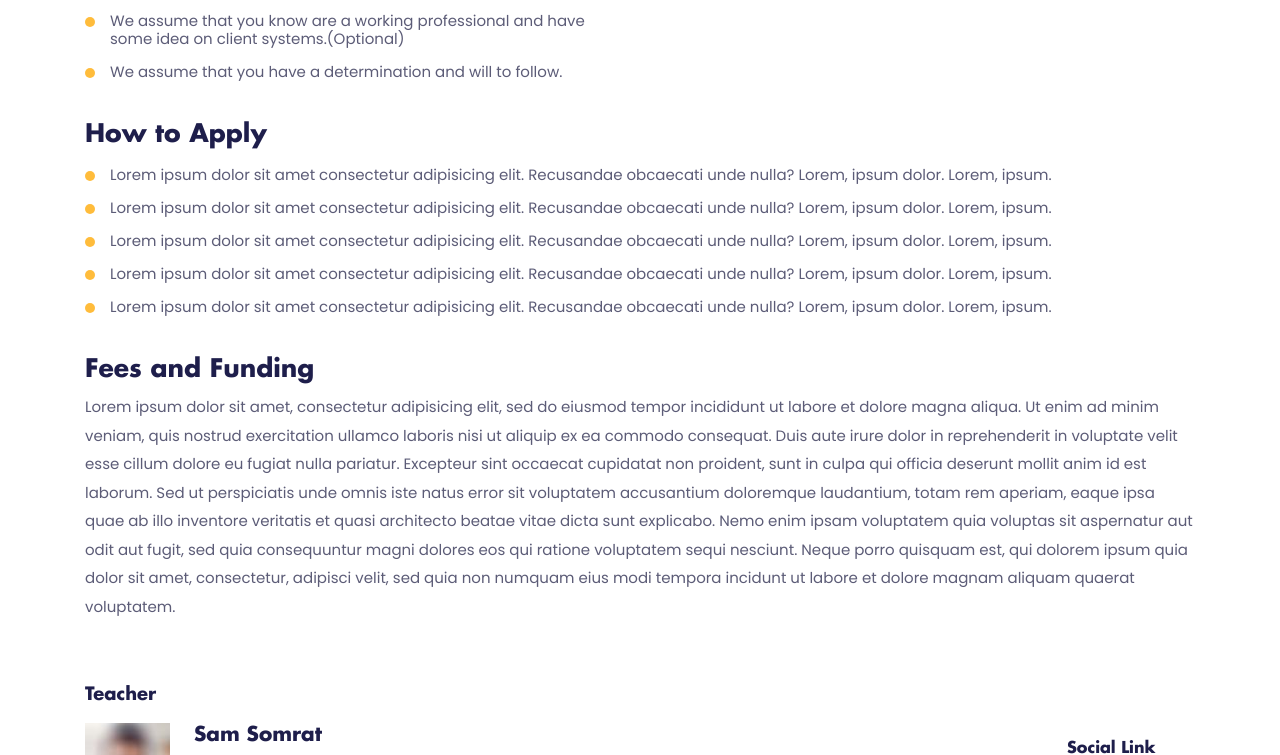
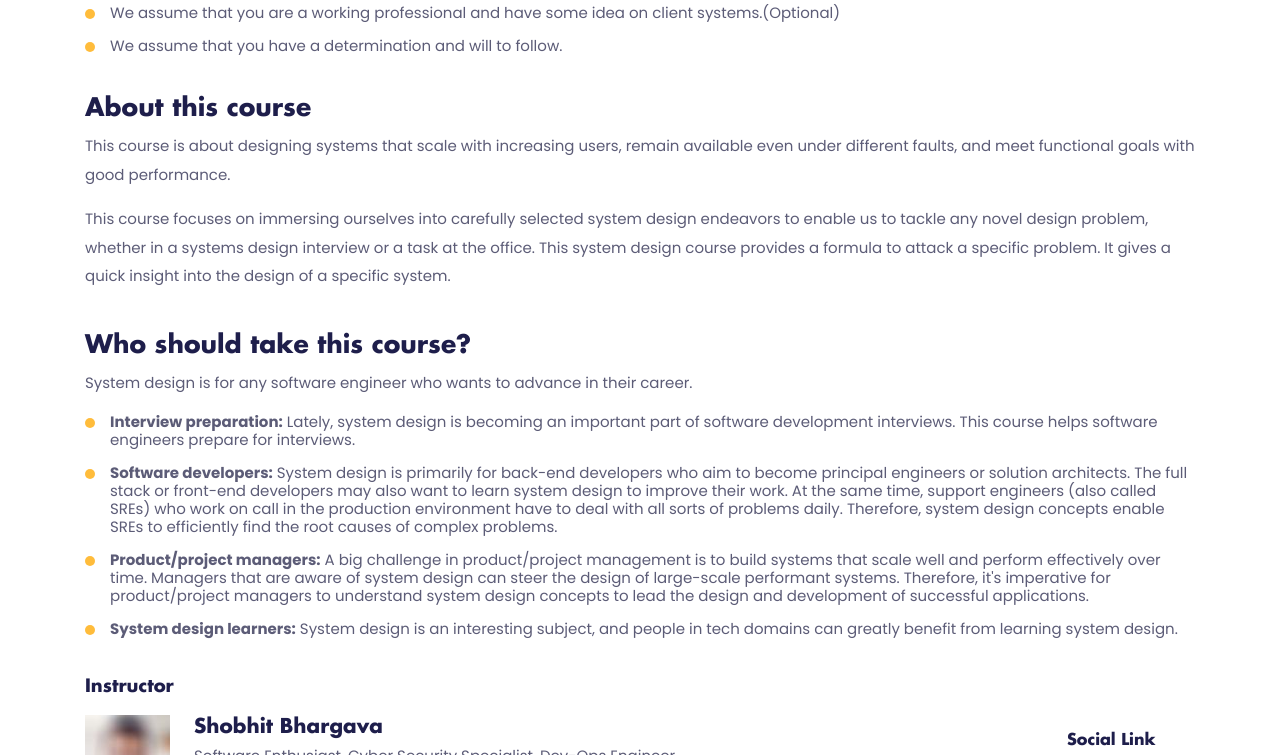
Before and after one commit to shobhitbhargava/Educenter, a plain HTML site: page System-design-crash-course.html in a window 1280 px wide. Shown: the part 1830-2585 px from the top of the page. Drawn offline with Linux system fonts and the light colour scheme; some packages are replaced by stand-ins of ours.

Commit message:
Changes made on 06/10/2024

```diff
--- a/System-design-crash-course.html
+++ b/System-design-crash-course.html
@@ -207,7 +207,7 @@
     <!-- course info -->
     <div class="row align-items-center mb-5">
       <div class="col-xl-3 order-1 col-sm-6 mb-4 mb-xl-0">
-        <h2>System Design Quick Overview</h2>
+        <h2>System Design</h2>
       </div>
       <div class="col-xl-6 order-sm-3 order-xl-2 col-12 order-2">
         <ul class="list-inline text-xl-center">
@@ -250,77 +250,79 @@
     </div>
     <!-- course details -->
     <div class="row">
-      <div class="col-12 mb-4">
+      <!-- What is system design? -->
+        <div class="col-6 mb-4">
           <h3>What is system design?</h3>
           <p>System design is the process of defining components and their integration, APIs, and data models to
           build large-scale systems that meet a specified set of functional and non-functional requirements.</p>
-
           <p>System design uses the concepts of computer networking, parallel computing, and distributed systems
             to craft systems that scale well and are performant. Distributed systems scale well by nature. However,
             distributed systems are inherently complex. The discipline of system design helps us tame this complexity
             and get the work done.</p>
-
           <p>System design aims to build reliable, effective, and maintainable systems, among other characteristics.</p>
-
           <ul class="list-styled">
             <li>Reliable systems handle faults, failures, and errors.</li>
             <li>Effective systems meet all user needs and business requirements.</li>
             <li>Maintainable systems are flexible and easy to scale up or down. The ability to add new features also comes under the umbrella of maintainability.</li>
           </ul>
         </div>
+        <div class="col-6 mb-4">
+          <!-- Replace 'path_to_image.jpg' with the actual path to your image -->
+          <img src="design.png" alt="System Design Diagram" style="max-width:110%;height:100%;">
+        </div>
 
+      <!-- Prerequisites for this course -->
       <div class="col-12 mb-4">
-        <h3 class="mb-3">Prerequisites for this course</h3>
-        <div class="col-12 px-0">
-          <div class="row">
-            <div class="col-md-6">
+        <h3>Prerequisites for this course</h3>
 		      <ul class="list-styled">
             <li>We assume that you know the fundamental concepts of a distributed system.</li>
             <li>We assume that you know the fundamental concepts of a computer and networking system.</li>
-                <li>We assume that you know are a working professional and have some idea on client systems.(Optional)</li>
+            <li>We assume that you are a working professional and have some idea on client systems.(Optional)</li>
             <li>We assume that you have a determination and will to follow.</li>
           </ul>
       </div>
+
+      <!-- About this course -->
+      <div class="col-12 mb-4">
+        <h3>About this course</h3>
+          <p>This course is about designing systems that scale with increasing users, remain available even under
+            different faults, and meet functional goals with good performance.</p>
+          <p>This course focuses on immersing ourselves into carefully selected system design endeavors to enable
+            us to tackle any novel design problem, whether in a systems design interview or a task at the office.
+            This system design course provides a formula to attack a specific problem. It gives a quick insight
+            into the design of a specific system.</p>
       </div>
-        </div>
-      </div>
+
+      <!-- Who should take this course? -->
       <div class="col-12 mb-4">
-        <h3 class="mb-3">How to Apply</h3>
+        <h3>Who should take this course?</h3>
+          <p>System design is for any software engineer who wants to advance in their career.</p>
           <ul class="list-styled">
-          <li>Lorem ipsum dolor sit amet consectetur adipisicing elit. Recusandae obcaecati unde nulla? Lorem, ipsum
-            dolor. Lorem, ipsum.</li>
-          <li>Lorem ipsum dolor sit amet consectetur adipisicing elit. Recusandae obcaecati unde nulla? Lorem, ipsum
-            dolor. Lorem, ipsum.</li>
-          <li>Lorem ipsum dolor sit amet consectetur adipisicing elit. Recusandae obcaecati unde nulla? Lorem, ipsum
-            dolor. Lorem, ipsum.</li>
-          <li>Lorem ipsum dolor sit amet consectetur adipisicing elit. Recusandae obcaecati unde nulla? Lorem, ipsum
-            dolor. Lorem, ipsum.</li>
-          <li>Lorem ipsum dolor sit amet consectetur adipisicing elit. Recusandae obcaecati unde nulla? Lorem, ipsum
-            dolor. Lorem, ipsum.</li>
+            <li><b>Interview preparation:</b> Lately, system design is becoming an important part of software development
+              interviews. This course helps software engineers prepare for interviews.</li>
+            <li><b>Software developers:</b> System design is primarily for back-end developers who aim to become principal
+              engineers or solution architects. The full stack or front-end developers may also want to learn system
+              design to improve their work. At the same time, support engineers (also called SREs) who work on call
+              in the production environment have to deal with all sorts of problems daily. Therefore, system design
+              concepts enable SREs to efficiently find the root causes of complex problems.</li>
+            <li><b>Product/project managers:</b> A big challenge in product/project management is to build systems that scale
+              well and perform effectively over time. Managers that are aware of system design can steer the design of
+              large-scale performant systems. Therefore, it's imperative for product/project managers to understand
+              system design concepts to lead the design and development of successful applications.</li>
+            <li><b>System design learners:</b> System design is an interesting subject, and people in tech domains can greatly
+              benefit from learning system design.</li>
           </ul>
       </div>
-      <div class="col-12 mb-5">
-        <h3>Fees and Funding</h3>
-        <p>Lorem ipsum dolor sit amet, consectetur adipisicing elit, sed do eiusmod tempor incididunt ut labore et
-          dolore magna aliqua. Ut enim ad minim veniam, quis nostrud exercitation ullamco laboris nisi ut aliquip ex ea
-          commodo consequat. Duis aute irure dolor in reprehenderit in voluptate velit esse cillum dolore eu fugiat
-          nulla pariatur. Excepteur sint occaecat cupidatat non proident, sunt in culpa qui officia deserunt mollit
-          anim id est laborum. Sed ut perspiciatis unde omnis iste natus error sit voluptatem accusantium doloremque
-          laudantium, totam rem aperiam, eaque ipsa quae ab illo inventore veritatis et quasi architecto beatae vitae
-          dicta sunt explicabo. Nemo enim ipsam voluptatem quia voluptas sit aspernatur aut odit aut fugit, sed quia
-          consequuntur magni dolores eos qui ratione voluptatem sequi nesciunt. Neque porro quisquam est, qui dolorem
-          ipsum quia dolor sit amet, consectetur, adipisci velit, sed quia non numquam eius modi tempora incidunt ut
-          labore et dolore magnam aliquam quaerat voluptatem.</p>
-      </div>
+
       <!-- teacher -->
       <div class="col-12">
-        <h5 class="mb-3">Teacher</h5>
+        <h5 class="mb-3">Instructor</h5>
         <div class="d-flex justify-content-between align-items-center flex-wrap">
           <div class="media mb-2 mb-sm-0">
             <img class="mr-4 img-fluid" src="images/teacher.jpg" alt="Teacher">
             <div class="media-body">
-              <h4 class="mt-0">Sam Somrat</h4>
-              Photographer
+              <h4 class="mt-0">Shobhit Bhargava</h4>
+              Software Enthusiast, Cyber Security Specialist, Dev-Ops Engineer
             </div>
           </div>
           <div class="social-link">
```
Also changed, not shown: design.png (added). Lines whose indentation alone changed are shown as unchanged.
